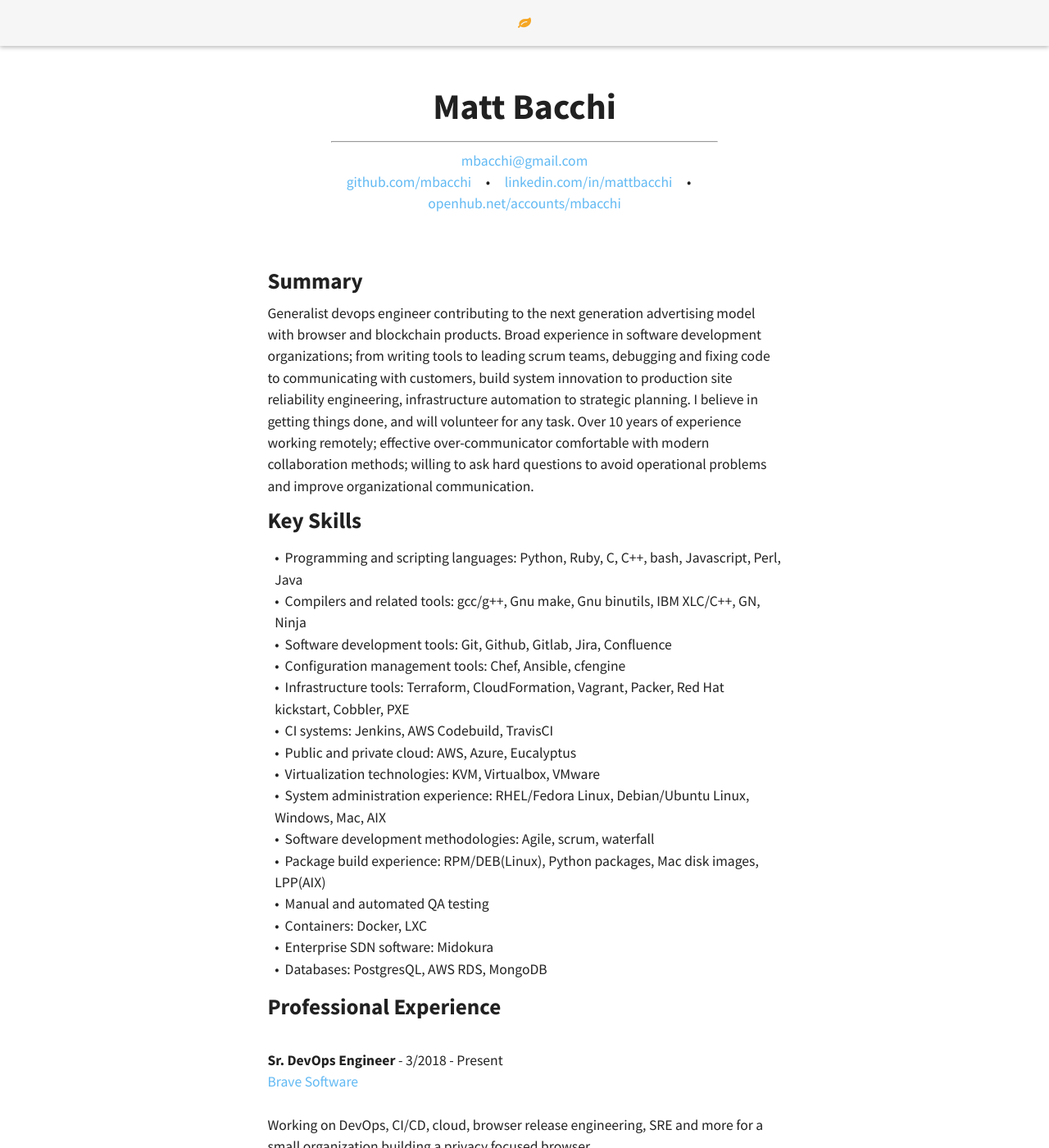
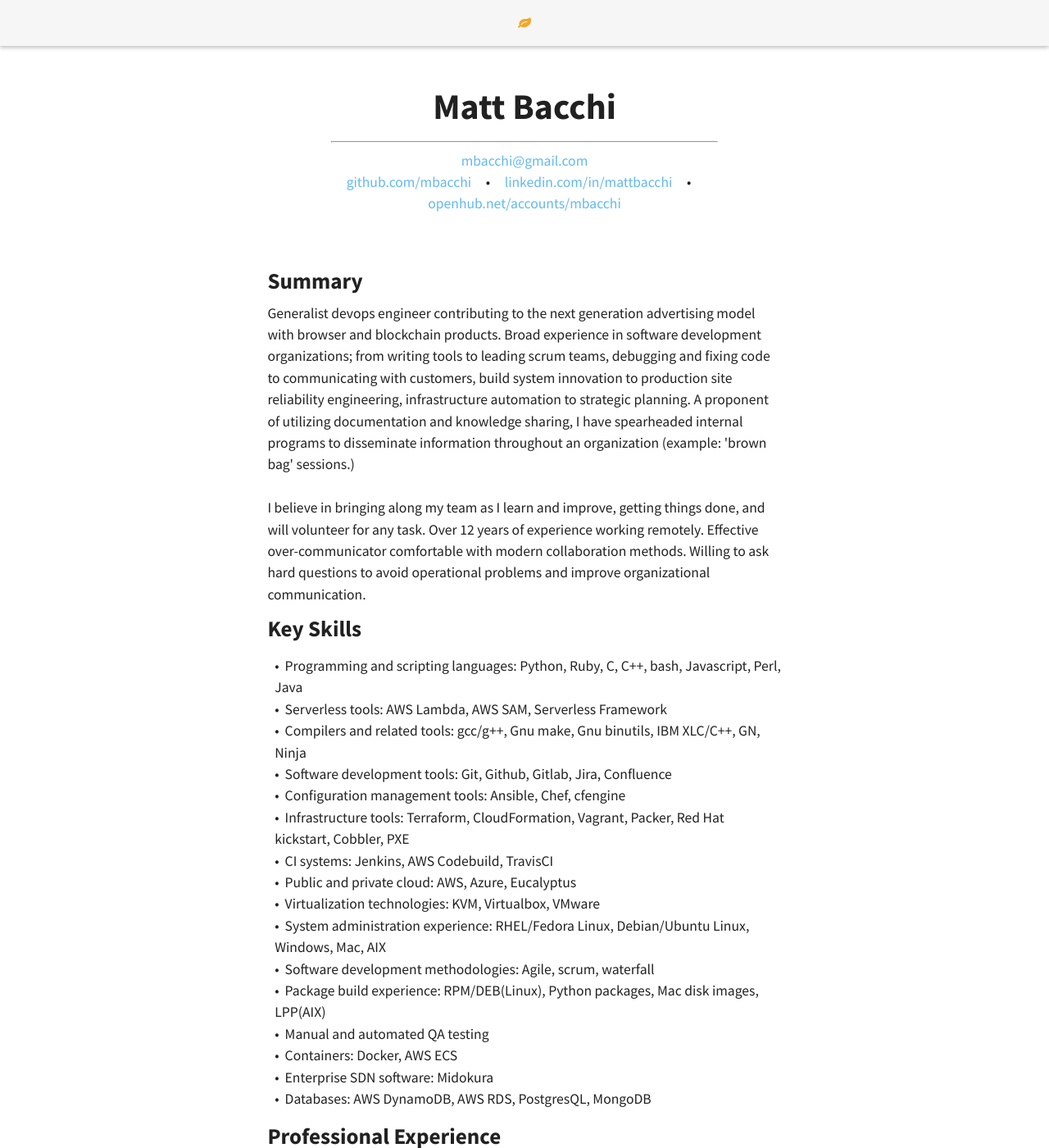
Before and after one commit to mbacchi/mbacchi.github.io, a Jekyll site: the page built from resume.html, in a window 1280 px wide and 1400 px high. Shown: the whole window at 82% size. Built offline with Jekyll 4.4.1, drawn with Linux system fonts in a browser that asks for light colours; some of the changed text lies outside the part shown.

Commit message:
update resume

```diff
--- a/resume.html
+++ b/resume.html
@@ -46,18 +46,25 @@
       development organizations; from writing tools to leading scrum teams,
       debugging and fixing code to communicating with customers, build system
       innovation to production site reliability engineering, infrastructure
-      automation to strategic planning. I believe in getting things done, and will
-      volunteer for any task. Over 10 years of experience working remotely;
-      effective over-communicator comfortable with modern collaboration methods;
-      willing to ask hard questions to avoid operational problems and improve
-      organizational communication.
+      automation to strategic planning. A proponent of utilizing documentation
+      and knowledge sharing, I have spearheaded internal programs to disseminate
+      information throughout an organization (example: 'brown bag' sessions.)
+
+      <br><br>
+
+      I believe in bringing along my team as I learn and improve, getting things
+      done, and will volunteer for any task. Over 12 years of experience working
+      remotely. Effective over-communicator comfortable with modern
+      collaboration methods. Willing to ask hard questions to avoid operational
+      problems and improve organizational communication.
 
       <h4>Key Skills</h4>
       <ul>
         <li>Programming and scripting languages: Python, Ruby, C, C++, bash, Javascript, Perl, Java</li>
+        <li>Serverless tools: AWS Lambda, AWS SAM, Serverless Framework</li>
         <li>Compilers and related tools: gcc/g++, Gnu make, Gnu binutils, IBM XLC/C++, GN, Ninja</li>
         <li>Software development tools: Git, Github, Gitlab, Jira, Confluence</li>
-        <li>Configuration management tools: Chef, Ansible, cfengine</li>
+        <li>Configuration management tools: Ansible, Chef, cfengine</li>
         <li>Infrastructure tools: Terraform, CloudFormation, Vagrant, Packer, Red Hat kickstart, Cobbler, PXE</li>
         <li>CI systems: Jenkins, AWS Codebuild, TravisCI</li>
         <li>Public and private cloud: AWS, Azure, Eucalyptus</li>
@@ -66,9 +73,9 @@
         <li>Software development methodologies: Agile, scrum, waterfall</li>
         <li>Package build experience: RPM/DEB(Linux), Python packages, Mac disk images, LPP(AIX)</li>
         <li>Manual and automated QA testing</li>
-        <li>Containers: Docker, LXC</li>
+        <li>Containers: Docker, AWS ECS</li>
         <li>Enterprise SDN software: Midokura</li>
-        <li>Databases: PostgresQL, AWS RDS, MongoDB</li>
+        <li>Databases: AWS DynamoDB, AWS RDS, PostgresQL, MongoDB</li>
       </ul>
       <h4>Professional Experience</h4>
 
```
Also changed, not shown: other parts of resume.html (+1 -0 lines).
